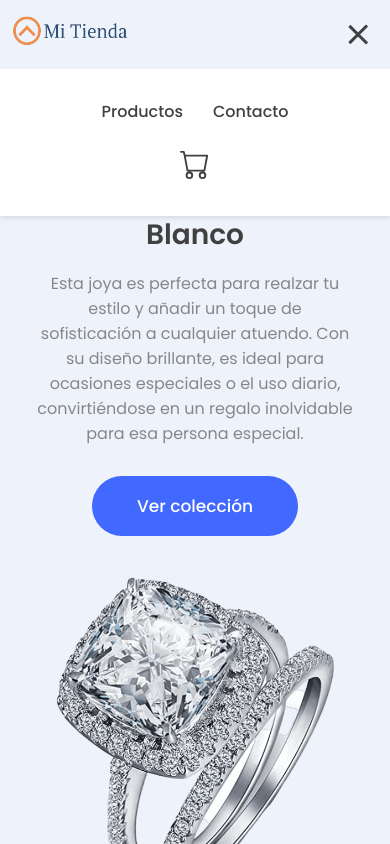
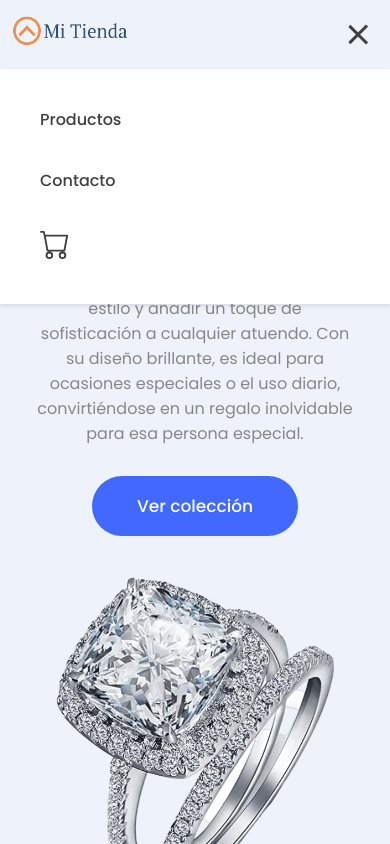
Before and after one commit to ferwargit/e-commerce, a plain HTML site: page index.html in a window 390 px wide. Both pictures are taken after a click on the element 357 px from the left and 34 px from the top of the page. Shown: the top 844 px of the page. Drawn offline with Linux system fonts and the light colour scheme; no server answers.

Commit message:
Ajuste del menu hamburguesa

```diff
--- a/css/styles.css
+++ b/css/styles.css
@@ -55,6 +55,7 @@ nav {
     transform: rotate(45deg) translate(-5px, -6px);
 }
 
+/* Estilos base del navbar */
 #navbar-links {
     display: flex;
     flex-direction: row;
@@ -104,22 +105,6 @@ nav {
 .blue-button:hover {
     background-color: rgb(102, 136, 240);
 }
-
-/* #navbar-links a {
-    margin-left: 120px;
-    padding: 8px 25px;
-    border-radius: 7px;
-    -webkit-border-radius: 7px;
-    -moz-border-radius: 7px;
-    -ms-border-radius: 7px;
-    -o-border-radius: 7px;
-    font-size: 16px;
-    transition: 0.3s ease-in-out;
-    -webkit-transition: 0.3s ease-in-out;
-    -moz-transition: 0.3s ease-in-out;
-    -ms-transition: 0.3s ease-in-out;
-    -o-transition: 0.3s ease-in-out;
-} */
 
 #navbar-cart {
     margin-left: 60px;
@@ -597,12 +582,7 @@ footer {
         padding: 20px;
         box-shadow: 0 2px 5px rgba(0, 0, 0, 0.1);
         flex-direction: column;
-        align-items: center;
-    }
-
-    #navbar-links li {
-        margin: 0 15px;
-        /* text-align: center; */
+        align-items: flex-start; /* Alinear elementos a la izquierda start*/
     }
 
     #navbar-links.active {
@@ -611,32 +591,38 @@ footer {
 
     #navbar-links ul {
         width: 100%;
-        display: flex;
-        justify-content: center;
+        flex-direction: column;
         padding: 0;
-        margin-bottom: 15px;
+        margin: 0;
+    }
+
+    #navbar-links li {
+        margin: 10px 0;
+        width: 100%;
+        padding: 0 20px;
     }
 
 
+    #navbar-links a {
+        display: block;
+        padding: 8px 0;
+    }
 
-    /* #navbar-links a {
+    #navbar-cart {
         margin: 10px 0;
         width: 100%;
-        text-align: center;
-    } */
+        padding: 0 20px;
+    }
 
-    #navbar-cart {
-        margin: 0;
-        display: flex;
-        justify-content: center;
-        width: 100%;
+    /* Asegurar que el carrito esté alineado con los otros elementos */
+    #navbar-cart a {
+        display: block;
+        padding: 8px 0;
     }
 
     /* Añadir botón hamburguesa */
     .hamburger-menu {
         display: block;
-        /* cursor: pointer;
-        padding: 10px; */
     }
 
     /* Asegurar que los items del menú estén en columna */
--- a/index.html
+++ b/index.html
@@ -233,7 +233,7 @@
             <img src="img/Logo/LogoColor3.png" alt="Mi Tienda Logo" width="220px" height="60px">
             <div id="footer-social-wrapper">
                 <div class="footer-social">
-                    <svg xmlns="http://www.w3.org/2000/svg" width="40" height="40" fill="currentColor"
+                    <svg xmlns="http://www.w3.org/2000/svg" width="30" height="30" fill="currentColor"
                         class="bi bi-telephone-fill" viewBox="0 0 16 16">
                         <path fill-rule="evenodd"
                             d="M1.885.511a1.745 1.745 0 0 1 2.61.163L6.29 2.98c.329.423.445.974.315 1.494l-.547 2.19a.68.68 0 0 0 .178.643l2.457 2.457a.68.68 0 0 0 .644.178l2.189-.547a1.75 1.75 0 0 1 1.494.315l2.306 1.794c.829.645.905 1.87.163 2.611l-1.034 1.034c-.74.74-1.846 1.065-2.877.702a18.6 18.6 0 0 1-7.01-4.42 18.6 18.6 0 0 1-4.42-7.009c-.362-1.03-.037-2.137.703-2.877z" />
@@ -241,7 +241,7 @@
                     <span>012 345 6789</span>
                 </div>
                 <div class="footer-social">
-                    <svg xmlns="http://www.w3.org/2000/svg" width="40" height="40" fill="currentColor"
+                    <svg xmlns="http://www.w3.org/2000/svg" width="30" height="30" fill="currentColor"
                         class="bi bi-telegram" viewBox="0 0 16 16">
                         <path
                             d="M16 8A8 8 0 1 1 0 8a8 8 0 0 1 16 0M8.287 5.906q-1.168.486-4.666 2.01-.567.225-.595.442c-.03.243.275.339.69.47l.175.055c.408.133.958.288 1.243.294q.39.01.868-.32 3.269-2.206 3.374-2.23c.05-.012.12-.026.166.016s.042.12.037.141c-.03.129-1.227 1.241-1.846 1.817-.193.18-.33.307-.358.336a8 8 0 0 1-.188.186c-.38.366-.664.64.015 1.088.327.216.589.393.85.571.284.194.568.387.936.629q.14.092.27.187c.331.236.63.448.997.414.214-.02.435-.22.547-.82.265-1.417.786-4.486.906-5.751a1.4 1.4 0 0 0-.013-.315.34.34 0 0 0-.114-.217.53.53 0 0 0-.31-.093c-.3.005-.763.166-2.984 1.09" />
@@ -249,7 +249,7 @@
                     <span>Telegram</span>
                 </div>
                 <div class="footer-social">
-                    <svg xmlns="http://www.w3.org/2000/svg" width="40" height="40" fill="currentColor"
+                    <svg xmlns="http://www.w3.org/2000/svg" width="30" height="30" fill="currentColor"
                         class="bi bi-twitter" viewBox="0 0 16 16">
                         <path
                             d="M5.026 15c6.038 0 9.341-5.003 9.341-9.334q.002-.211-.006-.422A6.7 6.7 0 0 0 16 3.542a6.7 6.7 0 0 1-1.889.518 3.3 3.3 0 0 0 1.447-1.817 6.5 6.5 0 0 1-2.087.793A3.286 3.286 0 0 0 7.875 6.03a9.32 9.32 0 0 1-6.767-3.429 3.29 3.29 0 0 0 1.018 4.382A3.3 3.3 0 0 1 .64 6.575v.045a3.29 3.29 0 0 0 2.632 3.218 3.2 3.2 0 0 1-.865.115 3 3 0 0 1-.614-.057 3.28 3.28 0 0 0 3.067 2.277A6.6 6.6 0 0 1 .78 13.58a6 6 0 0 1-.78-.045A9.34 9.34 0 0 0 5.026 15" />
```
